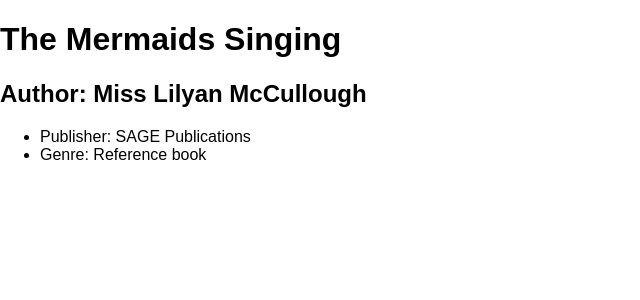
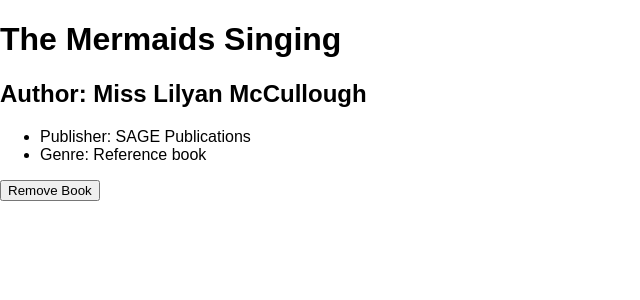
Before and after one commit to sea-golden-bears-2017/react-is-awesome, a React (Create React App) app: page / in a window 1280 px wide. Shown: the top 300 px of the page, without its empty margins (0-640 px from the left). Built offline with nearby package versions, Linux system fonts and the light colour scheme.

Commit message:
Add button click handlers

```diff
--- a/src/App.js
+++ b/src/App.js
@@ -7,7 +7,7 @@ class App extends Component {
   render() {
     return (
       <div>
-        <BookItem book={{ id: 6, title: "The Mermaids Singing", author: "Miss Lilyan McCullough", publisher: "SAGE Publications", genre: "Reference book" }} />
+        <BookItem book={{ id: 6, title: "The Mermaids Singing", author: "Miss Lilyan McCullough", publisher: "SAGE Publications", genre: "Reference book" }} ownsBook={true}/>
       </div>
     );
   }
--- a/src/BookItem.js
+++ b/src/BookItem.js
@@ -1,7 +1,18 @@
 import React, { Component } from 'react';
 
 class BookItem extends Component {
+
+  constructor() {
+    super();
+    this.clickHandler = this.clickHandler.bind(this);
+  }
+
+  clickHandler() {
+    console.log("hello");
+  }
+
   render() {
+    const buttonName = this.props.ownsBook ? 'Remove Book' : 'Add Book';
     return (
       <div className="book-pop">
         <div className="Header"><h1>{this.props.book.title}</h1></div>
@@ -12,6 +23,9 @@ class BookItem extends Component {
             <li>Genre: {this.props.book.genre}</li>
           </ul>
         </div>
+        <div className="user-add">
+          <span><button onClick={this.clickHandler}>{buttonName}</button></span>
+        </div>
       </div>
     )
   }
```
